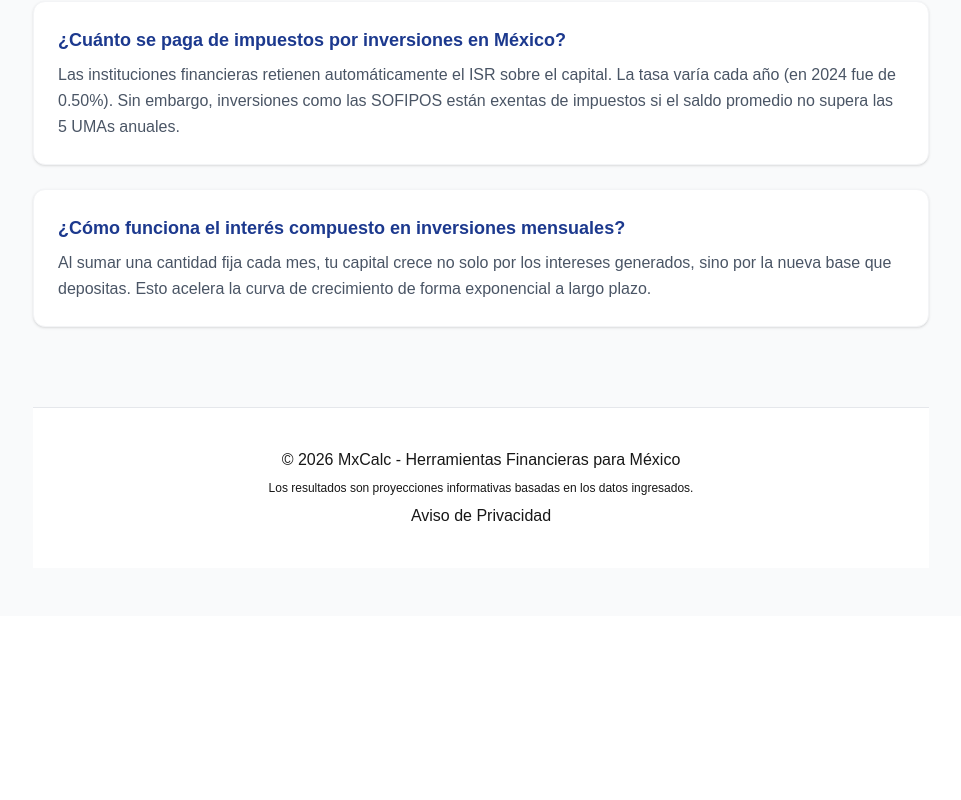
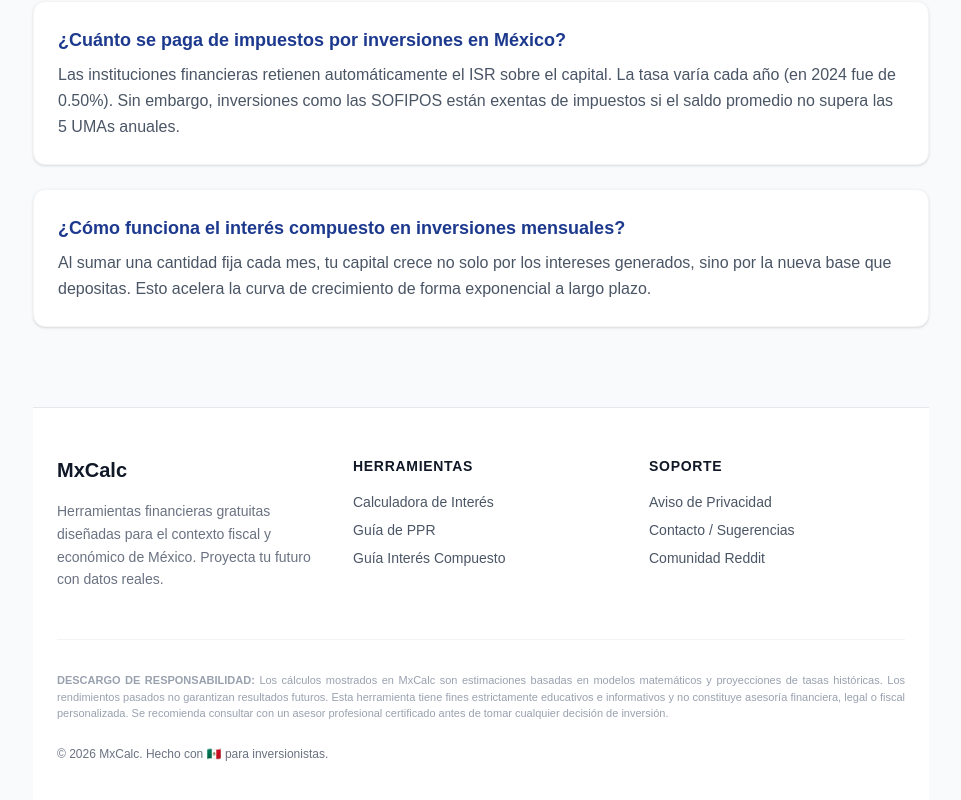
Before and after one commit to alejandrohuerga/finanzanode-mx, a Next.js app: page / in a window 1280 px wide. Shown: the part 2142-2942 px from the top of the page, without its empty margins (159-1120 px from the left). Before the commit the page ends 2758 px from the top, so only its background shows below. Built offline with nearby package versions, Linux system fonts and the light colour scheme.

Commit message:
feat: :zap: ADD: Footer externo en componente

```diff
--- a/src/app/page.tsx
+++ b/src/app/page.tsx
@@ -9,6 +9,7 @@ import ResultsTable from '@/components/ResultsTable';
 import Testimonials from '@/components/Testimonials';
 import Link from 'next/link';
 import FAQSection from '@/components/FAQSection';
+import Footer from '@/components/Footer';
 
 // 1. Creamos un componente interno que maneja la lógica de la URL
 function CalculatorContent() {
@@ -155,22 +156,7 @@ export default function Home() {
         <Testimonials />
         <SEOContent />
         <FAQSection />
-        <footer className="mt-20 py-10 border-t border-gray-200 bg-white text-center">
-          <p>© 2026 MxCalc - Herramientas Financieras para México</p>
-          <p className="mt-2 text-xs">
-            Los resultados son proyecciones informativas basadas en los datos
-            ingresados.
-          </p>
-          <div className="mt-2 space-x-4">
-            <a
-              href="/privacidad"
-              className="hover:text-blue-600 transition-colors"
-            >
-              {" "}
-              Aviso de Privacidad{" "}
-            </a>
-          </div>
-        </footer>
+        <Footer/>
       </div>
     </main>
   );
--- /dev/null
+++ b/src/components/Footer.tsx
@@ -0,0 +1,61 @@
+import Link from 'next/link';
+
+export default function Footer() {
+  return (
+    <footer className="mt-20 border-t border-gray-200 bg-white">
+      <div className="max-w-4xl mx-auto px-6 py-12">
+        <div className="grid grid-cols-1 md:grid-cols-3 gap-10">
+
+          {/* Columna 1: Brand & Bio */}
+          <div className="col-span-1 md:col-span-1">
+            <h3 className="text-xl font-bold text-gray-900 mb-4">MxCalc</h3>
+            <p className="text-sm text-gray-500 leading-relaxed">
+              Herramientas financieras gratuitas diseñadas para el contexto fiscal y económico de México. Proyecta tu futuro con datos reales.
+            </p>
+          </div>
+
+          {/* Columna 2: Navegación */}
+          <div>
+            <h4 className="text-sm font-bold text-gray-900 uppercase tracking-wider mb-4">Herramientas</h4>
+            <ul className="space-y-2 text-sm">
+              <li>
+                <Link href="/" className="text-gray-600 hover:text-blue-600 transition-colors">Calculadora de Interés</Link>
+              </li>
+              <li>
+                <Link href="/guia-ppr" className="text-gray-600 hover:text-blue-600 transition-colors">Guía de PPR</Link>
+              </li>
+              <li>
+                <Link href="/guia" className="text-gray-600 hover:text-blue-600 transition-colors">Guía Interés Compuesto</Link>
+              </li>
+            </ul>
+          </div>
+
+          {/* Columna 3: Legal/Contacto */}
+          <div>
+            <h4 className="text-sm font-bold text-gray-900 uppercase tracking-wider mb-4">Soporte</h4>
+            <ul className="space-y-2 text-sm">
+              <li><Link href="/privacidad" className="text-gray-600 hover:text-blue-600">Aviso de Privacidad</Link></li>
+              <li><Link href="/contacto" className="text-gray-600 hover:text-blue-600">Contacto / Sugerencias</Link></li>
+              <li><a href="https://reddit.com" target="_blank" className="text-gray-600 hover:text-blue-600">Comunidad Reddit</a></li>
+            </ul>
+          </div>
+        </div>
+
+        {/* Disclaimer Vital (E-A-T de Google) */}
+        <div className="mt-12 pt-8 border-t border-gray-100">
+          <p className="text-[11px] text-gray-400 leading-normal text-justify">
+            <strong>DESCARGO DE RESPONSABILIDAD:</strong> Los cálculos mostrados en MxCalc son estimaciones basadas en modelos matemáticos y proyecciones de tasas históricas. Los rendimientos pasados no garantizan resultados futuros. Esta herramienta tiene fines estrictamente educativos e informativos y no constituye asesoría financiera, legal o fiscal personalizada. Se recomienda consultar con un asesor profesional certificado antes de tomar cualquier decisión de inversión.
+          </p>
+          <div className="mt-6 flex flex-col md:flex-row justify-between items-center gap-4">
+            <p className="text-xs text-gray-500">
+              © {new Date().getFullYear()} MxCalc. Hecho con 🇲🇽 para inversionistas.
+            </p>
+            <div className="flex gap-4">
+              {/* Aquí podrías poner iconos de redes sociales si tienes */}
+            </div>
+          </div>
+        </div>
+      </div>
+    </footer>
+  );
+}
```
